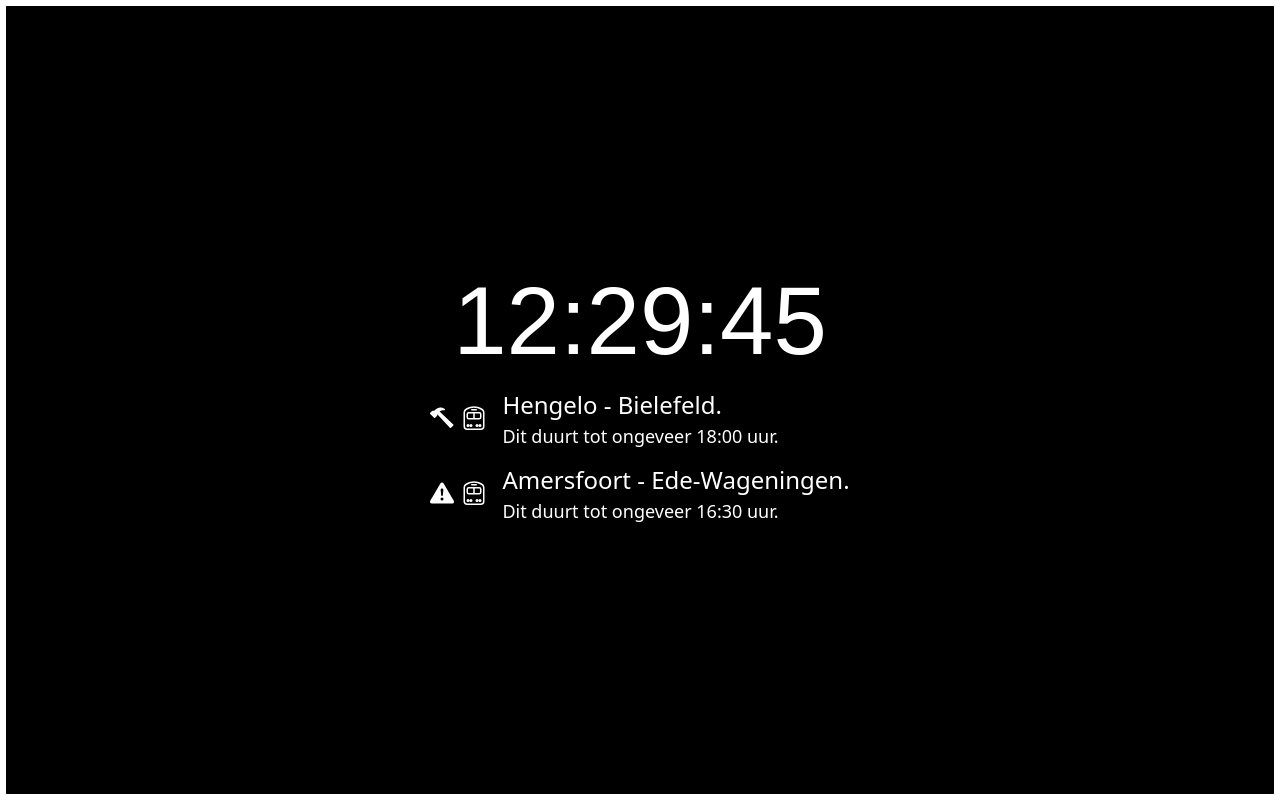
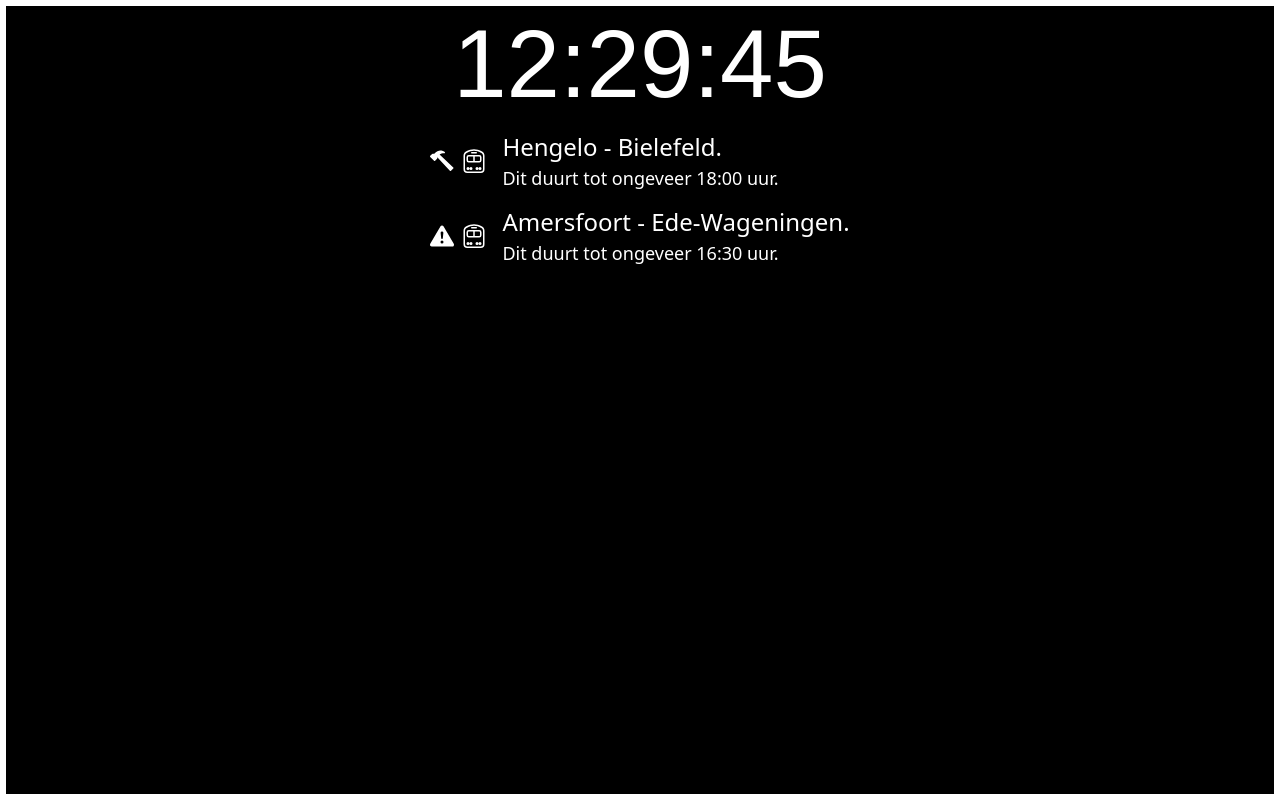
Before and after one commit to stenterstal/projector-mqtt, a Flask app: page /display in a window 1280 px wide. Run offline with Flask 3, Linux system fonts and the light colour scheme; parts of the project's set-up code (start-up, migrations or seed data) failed here and were passed over; some libraries are stand-ins or nearby versions.

Commit message:
css test

```diff
--- a/dashboard/templates/display.html
+++ b/dashboard/templates/display.html
@@ -7,7 +7,8 @@
     <link rel= "stylesheet" type= "text/css" href= "{{ url_for('static',filename='styles/bootstrap.min.css') }}">
 </head>
 <body>
-    <div class="h-100 d-flex align-items-center justify-content-center flex-column">
+    <div class="d-flex flex-column align-items-center">
+<!--    <div class="h-100 d-flex align-items-center justify-content-center flex-column">-->
         <h1 id="time">Time</h1>
         <div id="notifications"></div>
     </div>
```
